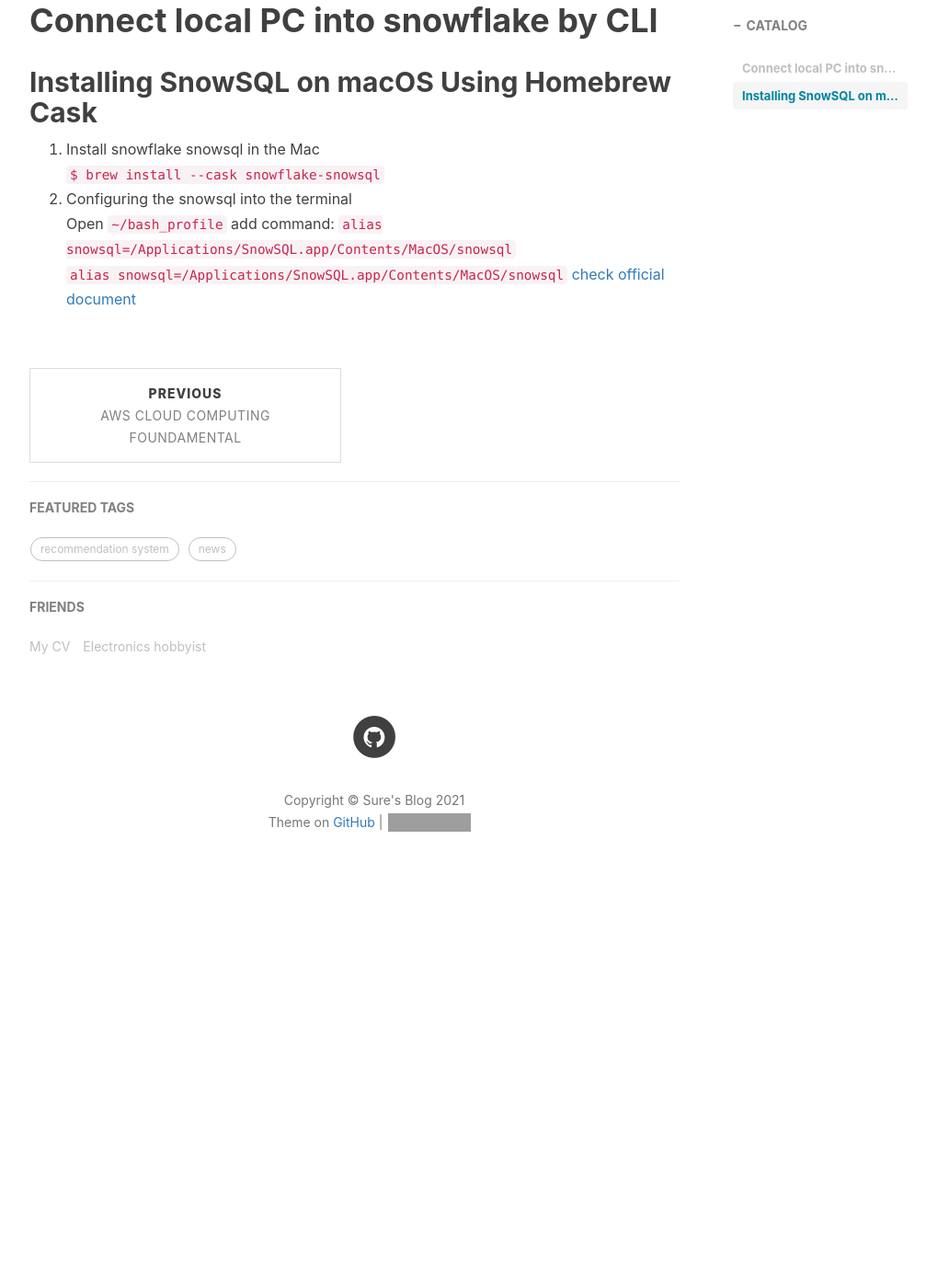
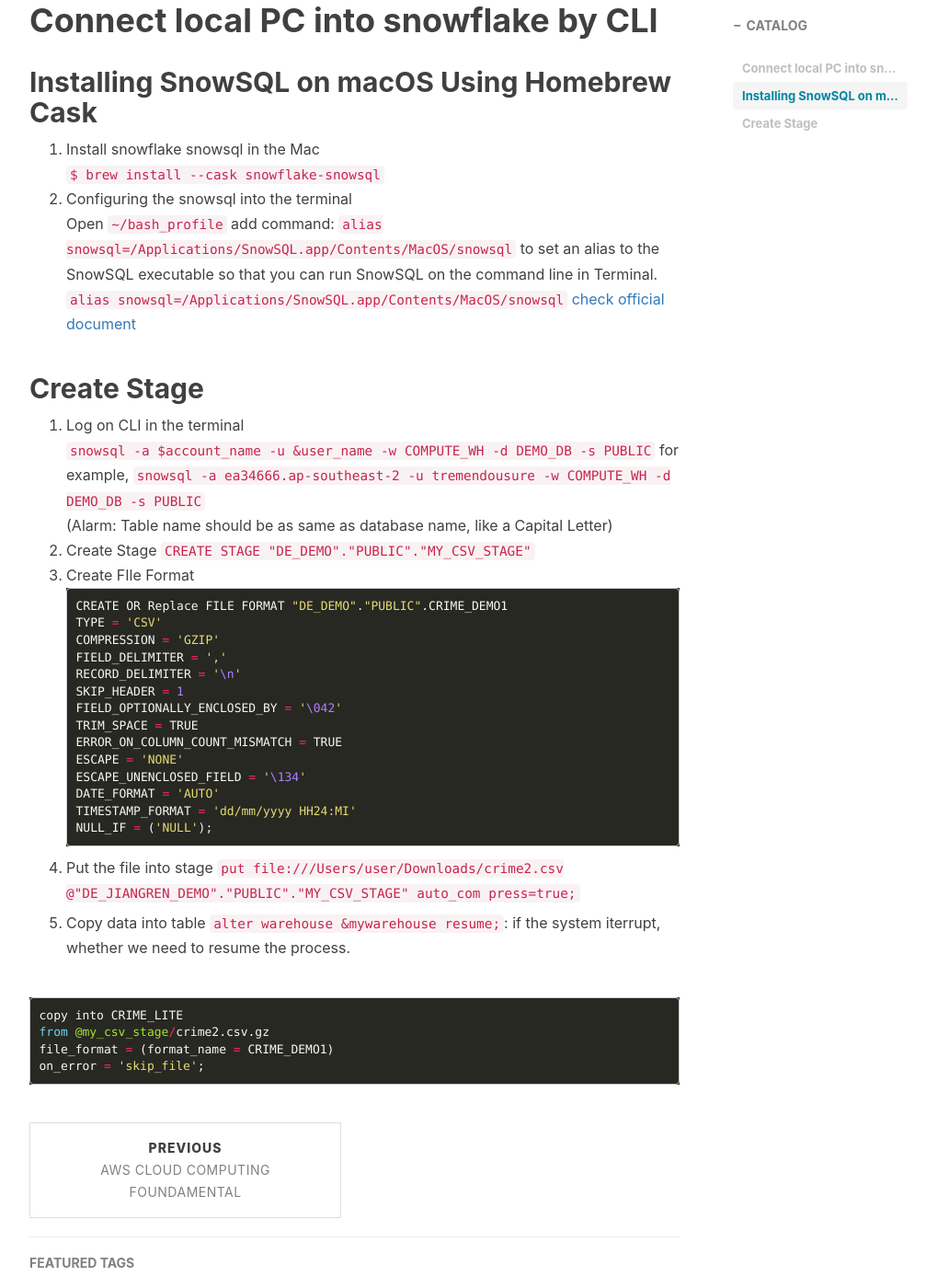
Before and after one commit to JadeSure/my_old_blog, a Jekyll site: the page built from _posts/2021-02-20-Snowflake-and-Database(RDBMS).md, in a window 1280 px wide and 1400 px high, scrolled down 882 px. Shown: the whole window at 92% size, without its empty margins (233-1240 px from the left). Built offline with Jekyll 4.4.1, drawn with Linux system fonts in a browser that asks for light colours; nearby versions of some CDN libraries; comment, search, counter and statistics services are not loaded; before the commit the page ends 1880 px from its top, so only the background shows below that; grey boxes are pictures that could not be loaded.

Commit message:
Update 2021-02-20-Snowflake-and-Database(RDBMS).md

````diff
--- a/_posts/2021-02-20-Snowflake-and-Database(RDBMS).md
+++ b/_posts/2021-02-20-Snowflake-and-Database(RDBMS).md
@@ -18,6 +18,44 @@
 1. Install snowflake snowsql in the Mac
 `$ brew install --cask snowflake-snowsql`
 2. Configuring the snowsql into the terminal
-Open `~/bash_profile` add command: `alias snowsql=/Applications/SnowSQL.app/Contents/MacOS/snowsql`
+Open `~/bash_profile` add command: `alias snowsql=/Applications/SnowSQL.app/Contents/MacOS/snowsql` to set an alias to the SnowSQL executable so that you can run SnowSQL on the command line in Terminal.
 `alias snowsql=/Applications/SnowSQL.app/Contents/MacOS/snowsql`
 [check official document](https://docs.snowflake.com/en/user-guide/snowsql-install-config.html#installing-snowsql-on-macos-using-homebrew-cask)
+
+## Create Stage
+1. Log on CLI in the terminal
+`snowsql -a $account_name -u &user_name -w COMPUTE_WH -d DEMO_DB -s PUBLIC`
+for example, `snowsql -a ea34666.ap-southeast-2 -u tremendousure -w COMPUTE_WH -d DEMO_DB -s PUBLIC`
+(Alarm: Table name should be as same as database name, like a Capital Letter)
+2. Create Stage
+`CREATE STAGE "DE_DEMO"."PUBLIC"."MY_CSV_STAGE"`
+3. Create FIle Format
+```python
+CREATE OR Replace FILE FORMAT "DE_DEMO"."PUBLIC".CRIME_DEMO1
+TYPE = 'CSV'
+COMPRESSION = 'GZIP'
+FIELD_DELIMITER = ','
+RECORD_DELIMITER = '\n'
+SKIP_HEADER = 1
+FIELD_OPTIONALLY_ENCLOSED_BY = '\042'
+TRIM_SPACE = TRUE
+ERROR_ON_COLUMN_COUNT_MISMATCH = TRUE
+ESCAPE = 'NONE'
+ESCAPE_UNENCLOSED_FIELD = '\134'
+DATE_FORMAT = 'AUTO'
+TIMESTAMP_FORMAT = 'dd/mm/yyyy HH24:MI'
+NULL_IF = ('NULL');
+```
+4. Put the file into stage
+`put file:///Users/user/Downloads/crime2.csv @"DE_JIANGREN_DEMO"."PUBLIC"."MY_CSV_STAGE" auto_com
+                                                 press=true;`
+
+5. Copy data into table
+`alter warehouse &mywarehouse resume;`: if the system iterrupt, whether we need to resume the process.
+
+```python
+copy into CRIME_LITE
+from @my_csv_stage/crime2.csv.gz
+file_format = (format_name = CRIME_DEMO1)
+on_error = 'skip_file';
+```
````
